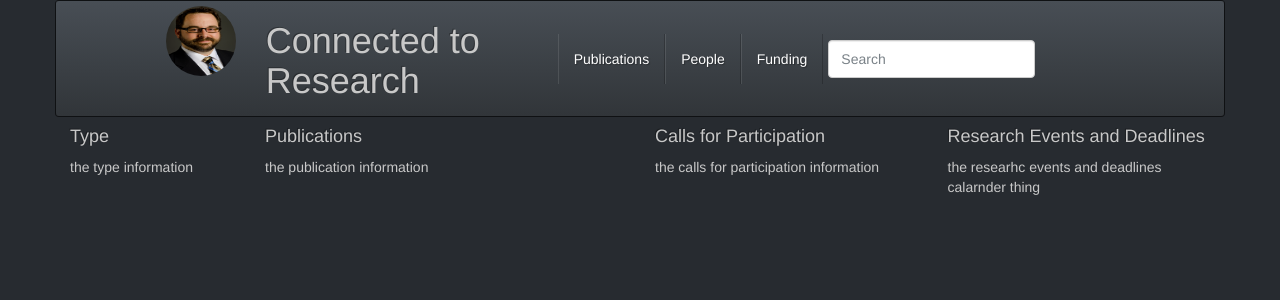
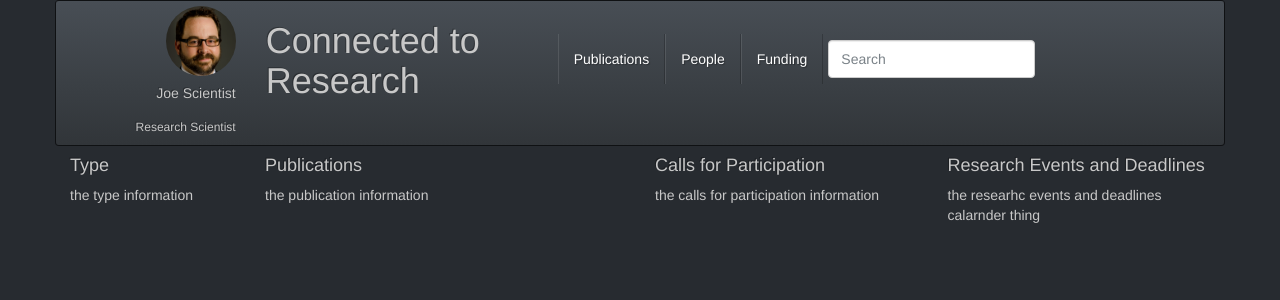
Before and after one commit to winkleda/connected-to-research, a PHP site: page / in a window 1280 px wide. Shown: the top 300 px of the page. Run offline with PHP 8.4, Linux system fonts and the light colour scheme.

Commit message:
corrected image distortion and added user name and title

```diff
--- a/css/custom.css
+++ b/css/custom.css
@@ -23,8 +23,24 @@
  *
  * */
 
-.user-image-thumbnail{
+.user-image-thumbnail-wrapper{
 	height:70px;
 	width:70px;
 	margin-top:5px;
+	overflow:hidden;
+	float:right;
+	clear:both;
 }
+
+.user-image-thumbnail{
+	width:inherit;
+}
+
+.user-name-nav{
+	float:right;
+	clear:both;
+}
+.user-title-nav{
+	float:right;
+	clear:both;
+}
--- a/index.html
+++ b/index.html
@@ -8,8 +8,11 @@
 		<header class="container navbar custom-main-header-bar">
 			<div class="row">
 				<div class="col-xs-2 text-right">
-					<img src="./img/Scientist3.jpg" class="user-image-thumbnail img-circle" />
-
+					<div class="user-image-thumbnail-wrapper img-circle text-right">
+						<img src="./img/Scientist3.jpg" class="user-image-thumbnail" />
+					</div>
+					<h5 class="user-name-nav">Joe Scientist</h5>
+					<h6 class="user-title-nav">Research Scientist</h6>
 				</div>
 				<div class="col-xs-3">
 					<h1>Connected to Research</h1>
```
Also changed, not shown: 2 other files.
